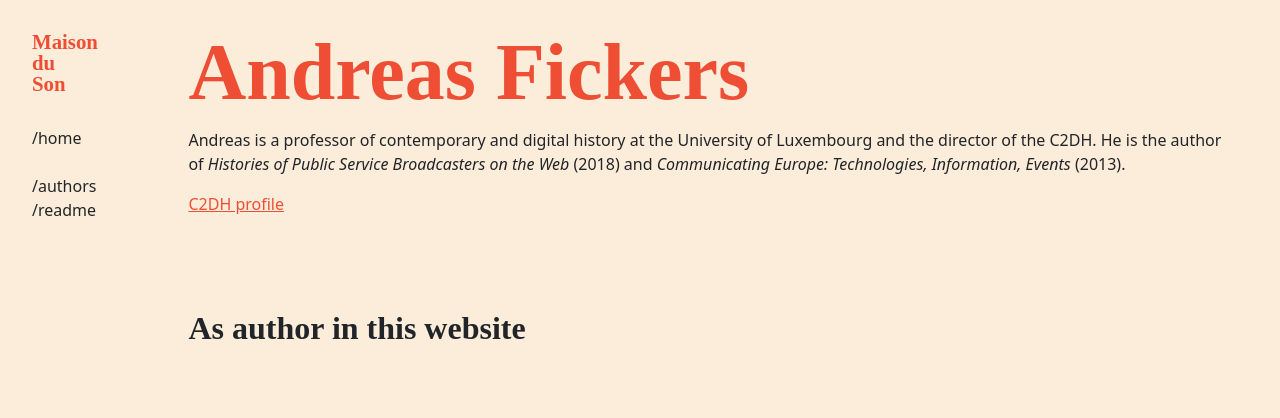
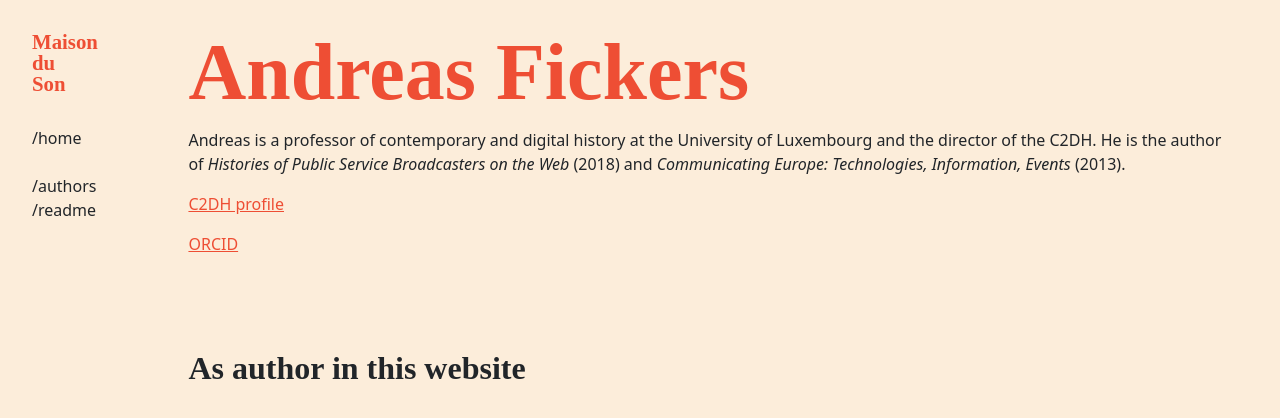
Before and after one commit to C2DH/maison-du-son, a Jekyll site: the page built from _people/andreas-fickers.md, in a window 1280 px wide. Shown: the top 418 px of the page. Built offline with Jekyll 4.4.1, drawn with Linux system fonts in a browser that asks for light colours; some web fonts are replaced.

Commit message:
Update andreas-fickers.md

```diff
--- a/_people/andreas-fickers.md
+++ b/_people/andreas-fickers.md
@@ -9,3 +9,5 @@ title: Andreas Fickers
 Andreas is a professor of contemporary and digital history at the University of Luxembourg and the director of the C2DH. He is the author of _Histories of Public Service Broadcasters on the Web_ (2018) and _Communicating Europe: Technologies, Information, Events_ (2013).
 
 [C2DH profile](https://www.c2dh.uni.lu/people/andreas-fickers)
+
+[ORCID](https://orcid.org/0000-0002-6541-228X)
```
